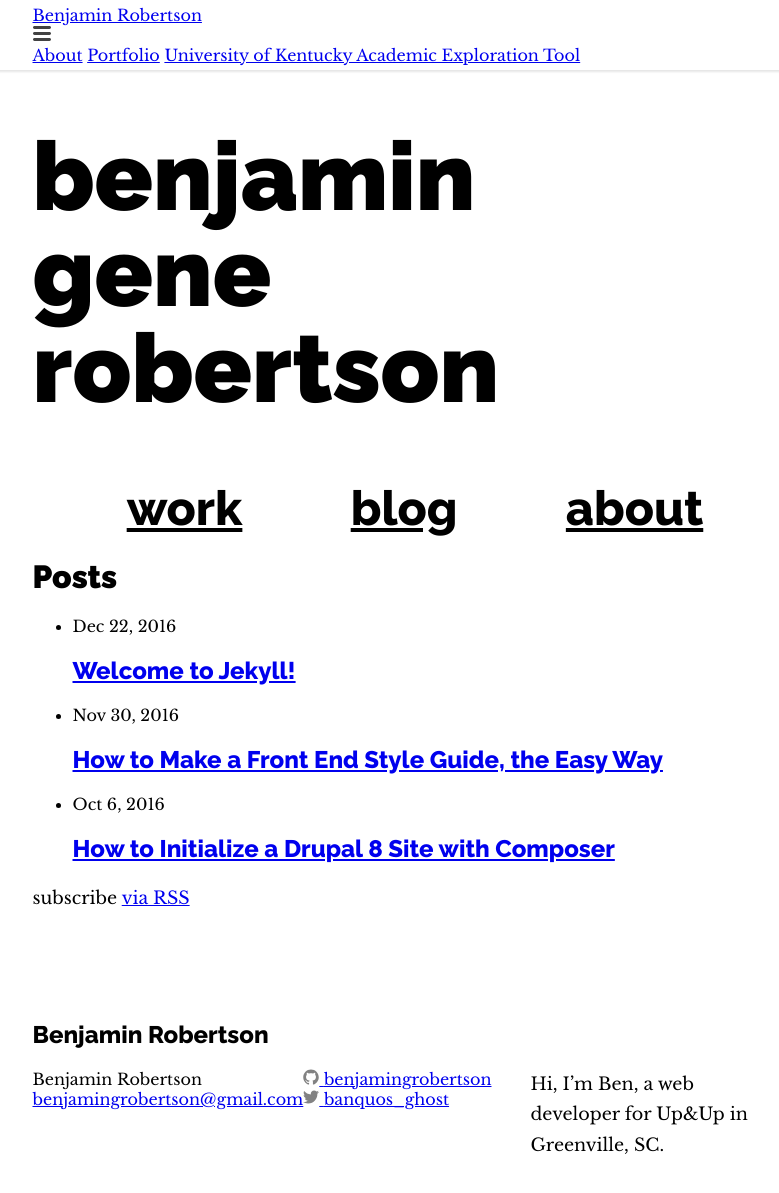
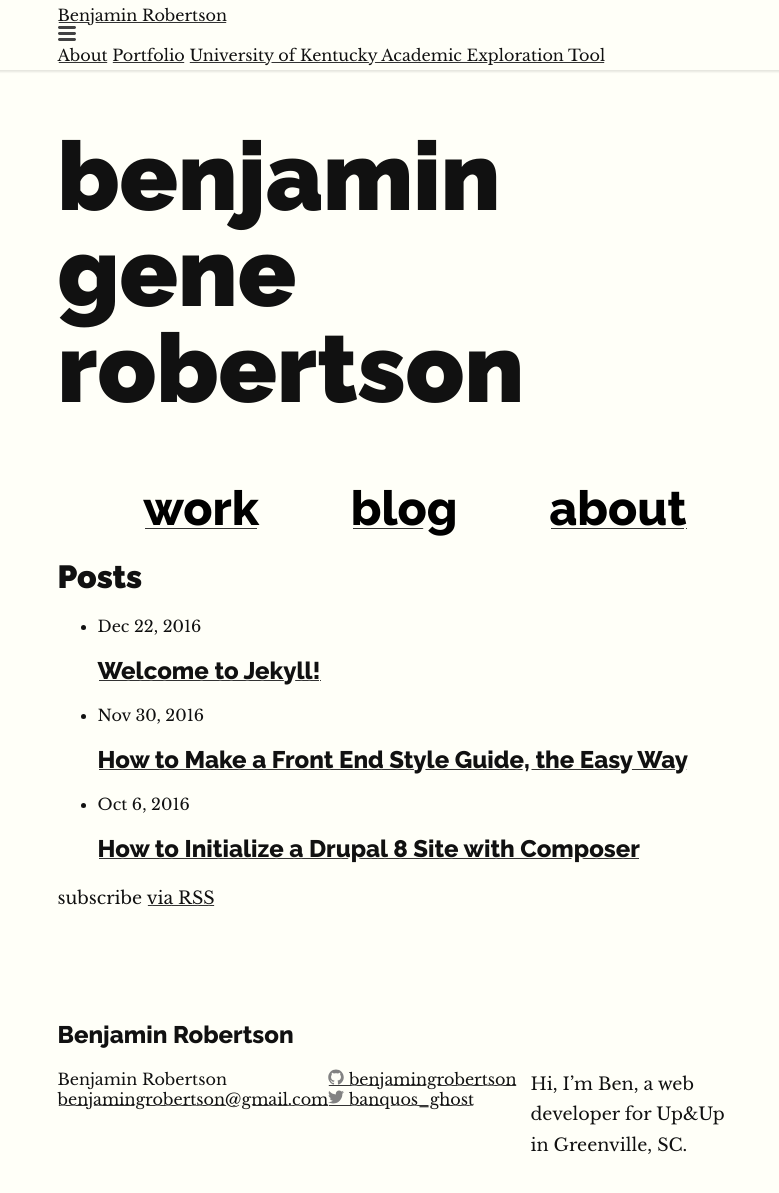
Before and after one commit to benjamingrobertson/benjamingrobertson.github.io, a Jekyll site: the page built from index.md, in a window 1280 px wide and 1255 px high. Shown: the top 1193 px of the window, without its empty margins (245-1024 px from the left). Built offline with Jekyll 4.4.1, drawn with Linux system fonts in a browser that asks for light colours.

Commit message:
Add some tufte link tweaks

```diff
--- a/_sass/smacss/base/_syntax-highlighting.scss
+++ b/_sass/smacss/base/_syntax-highlighting.scss
@@ -11,6 +11,7 @@
   background: #eef;
   font-size: 1.2em;
   margin-bottom: 2em;
+  overflow-x: scroll;
 
   .highlighter-rouge & {
     background: #eef;
--- a/_sass/smacss/base/_typography.sass
+++ b/_sass/smacss/base/_typography.sass
@@ -1,40 +1,71 @@
 html
-  font-family:  "Libre Baskerville"
+    font-family:  "Libre Baskerville"
+    background-color: #fffff8
+    color: #111
 
 
 h1,h2,h3,h4,h5,h6
-  font-family: 'Raleway', sans-serif
-  font-weight: 800
+    font-family: 'Raleway', sans-serif
+    font-weight: 800
 
 h1
-  font-weight: 900
+    font-weight: 900
 
 
 p
-  font-size: 1.1em
-  margin-top: 0
-  line-height: 1.75
-  margin-bottom: 1.5em
+    font-size: 1.1em
+    margin-top: 0
+    line-height: 1.75
+    margin-bottom: 1.5em
 
 
 .page-title
-  font-size: 4em
-  text-align: center
+    font-size: 4em
+    text-align: center
 
 
 .region-content a,
 .region-footer a
-  color: #1460aa
-  text-decoration: none
-  border-bottom: 1px solid #1460aa
-  padding-bottom: 3px
-  transition: color .2s ease-out
-  &:visited
-    border-color: #674172
-    color: #674172
+    color: #1460aa
+    text-decoration: none
+    border-bottom: 1px solid #1460aa
+    padding-bottom: 3px
+    transition: color .2s ease-out
+    &:visited
+        border-color: #674172
+        color: #674172
 
-  &:focus,
-  &:hover,
-  &:active
-    border-color: #d50000
-    color: #d50000
+    &:focus,
+    &:hover,
+    &:active
+        border-color: #d50000
+        color: #d50000
+
+
+/* Links: replicate underline that clears descenders */
+a:link,
+a:visited
+    color: inherit
+
+a:link
+    text-decoration: none
+    background: -webkit-linear-gradient(#fffff8, #fffff8), -webkit-linear-gradient(#fffff8, #fffff8), -webkit-linear-gradient(#333, #333)
+    background: linear-gradient(#fffff8, #fffff8), linear-gradient(#fffff8, #fffff8), linear-gradient(#333, #333)
+    -webkit-background-size: 0.05em 1px, 0.05em 1px, 1px 1px
+    -moz-background-size: 0.05em 1px, 0.05em 1px, 1px 1px
+    background-size: 0.05em 1px, 0.05em 1px, 1px 1px
+    background-repeat: no-repeat, no-repeat, repeat-x
+    text-shadow: 0.03em 0 #fffff8, -0.03em 0 #fffff8, 0 0.03em #fffff8, 0 -0.03em #fffff8, 0.06em 0 #fffff8, -0.06em 0 #fffff8, 0.09em 0 #fffff8, -0.09em 0 #fffff8, 0.12em 0 #fffff8, -0.12em 0 #fffff8, 0.15em 0 #fffff8, -0.15em 0 #fffff8
+    background-position: 0% 93%, 100% 93%, 0% 93%
+
+@media screen and (-webkit-min-device-pixel-ratio: 0)
+    a:link
+        background-position-y: 87%, 87%, 87%
+
+a:link::selection
+    text-shadow: 0.03em 0 #b4d5fe, -0.03em 0 #b4d5fe, 0 0.03em #b4d5fe, 0 -0.03em #b4d5fe, 0.06em 0 #b4d5fe, -0.06em 0 #b4d5fe, 0.09em 0 #b4d5fe, -0.09em 0 #b4d5fe, 0.12em 0 #b4d5fe, -0.12em 0 #b4d5fe, 0.15em 0 #b4d5fe, -0.15em 0 #b4d5fe
+        background: #b4d5fe
+
+a:link::-moz-selection
+    text-shadow: 0.03em 0 #b4d5fe, -0.03em 0 #b4d5fe, 0 0.03em #b4d5fe, 0 -0.03em #b4d5fe, 0.06em 0 #b4d5fe, -0.06em 0 #b4d5fe, 0.09em 0 #b4d5fe, -0.09em 0 #b4d5fe, 0.12em 0 #b4d5fe, -0.12em 0 #b4d5fe, 0.15em 0 #b4d5fe, -0.15em 0 #b4d5fe
+    background: #b4d5fe
--- a/_sass/smacss/components/_header.scss
+++ b/_sass/smacss/components/_header.scss
@@ -4,7 +4,7 @@
   top: 0;
   left: 0;
   padding: 5px 0;
-  background-color: #fff;
+  background-color: #fffff8;
   z-index: 1;
   box-shadow: -2px 1px 2px 1px rgba(0, 0, 0, 0.1);
 }
--- a/_sass/smacss/layout/_layout.scss
+++ b/_sass/smacss/layout/_layout.scss
@@ -4,7 +4,7 @@ body{
 
 .layout-container{
   width: 95%;
-  max-width: 725px;
+  max-width: 675px;
   margin: 0 auto;
 }
 
```
